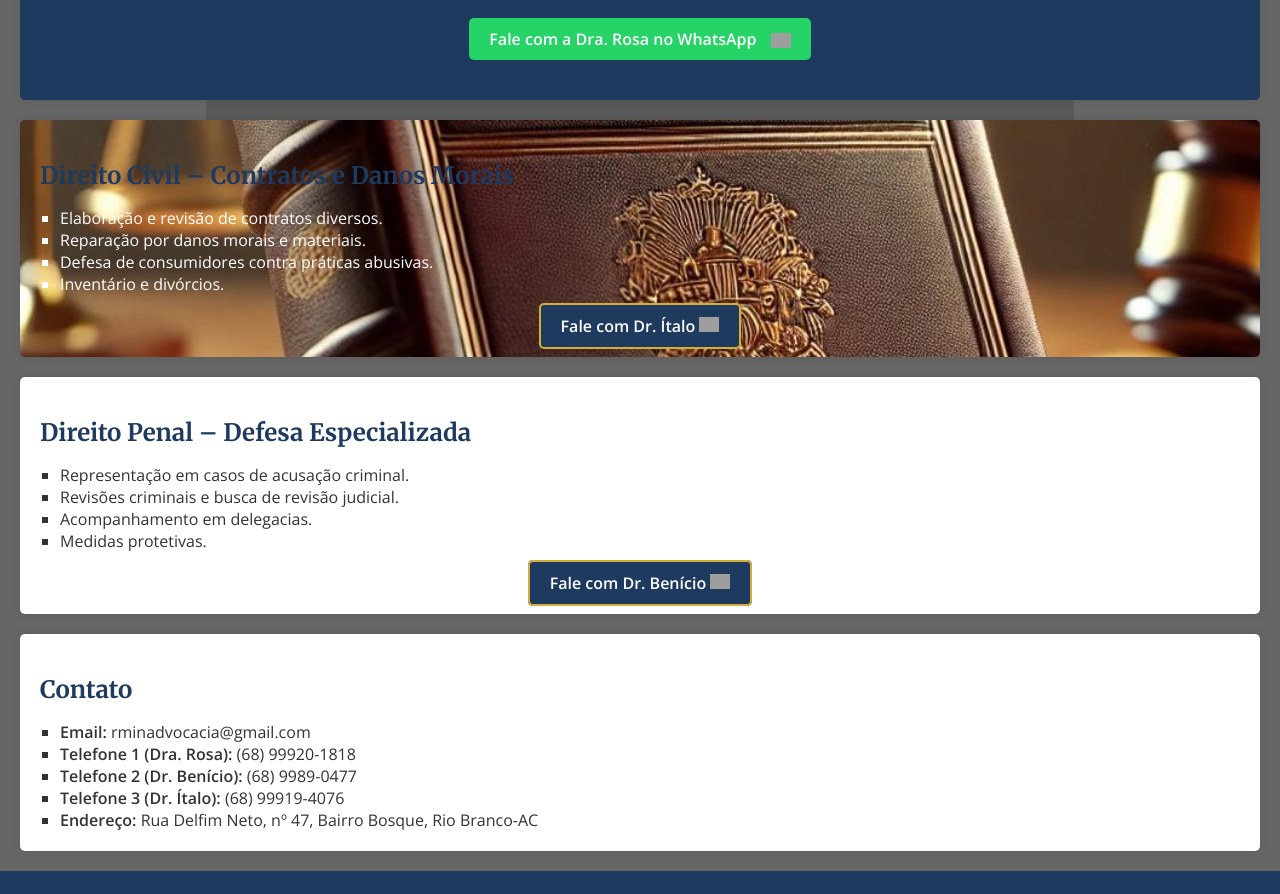
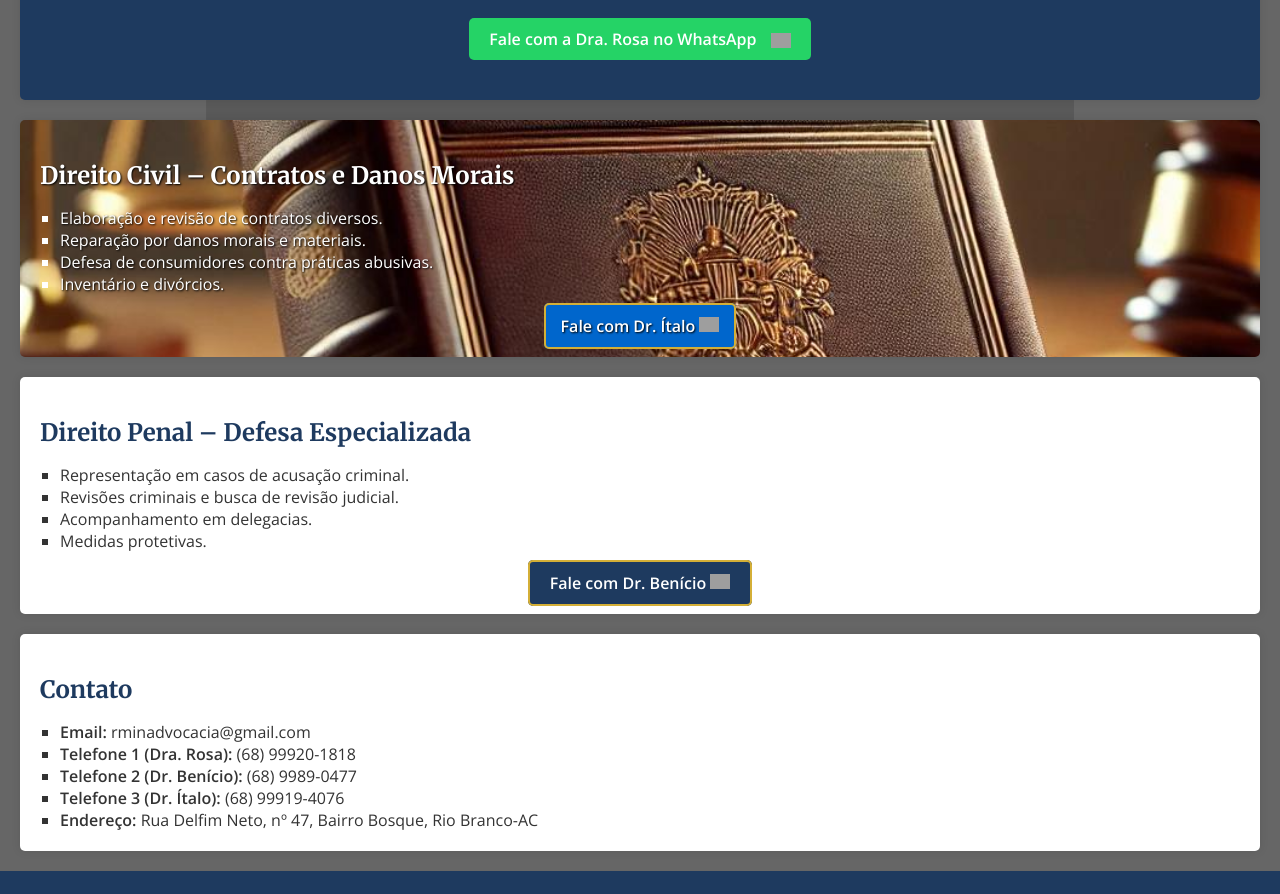
Before and after one commit to rmadv/advocacia-previdenci-ria, a plain HTML site: page index.html in a window 1280 px wide. Shown: the part 820-1714 px from the top of the page. Drawn offline with nearby package versions, Linux system fonts and the light colour scheme; grey boxes are pictures that could not be loaded.

Commit message:
Update index.html

```diff
--- a/index.html
+++ b/index.html
@@ -170,8 +170,8 @@ nav ul li a:hover {
     </div>
 </section>
     <!-- Civil -->
-    <section id="civil" style="background-image: url('Codigo_Civil.jpg'); background-size: cover; background-position: center; padding: 20px; border-radius: 5px; color: #fff;">
-    <h2>Direito Civil – Contratos e Danos Morais</h2>
+    <section id="civil" style="background-image: url('Codigo_Civil.jpg'); background-size: cover; background-position: center; padding: 20px; border-radius: 5px; color: #fff; text-shadow: 1px 1px 2px #000;">
+    <h2 style="color: #ffffff;">Direito Civil – Contratos e Danos Morais</h2>
     <ul>
         <li>Elaboração e revisão de contratos diversos.</li>
         <li>Reparação por danos morais e materiais.</li>
@@ -179,7 +179,7 @@ nav ul li a:hover {
         <li>Inventário e divórcios.</li>
     </ul>
     <div class="cta">
-        <a href="https://wa.me/5568999194076" target="_blank">
+        <a href="https://wa.me/5568999194076" target="_blank" style="background-color: #0066cc; color: #fff; text-decoration: none; padding: 10px 15px; border-radius: 5px; font-weight: bold;">
             Fale com Dr. Ítalo
             <img src="https://upload.wikimedia.org/wikipedia/commons/6/6b/WhatsApp.svg" alt="WhatsApp" width="20">
         </a>
```
